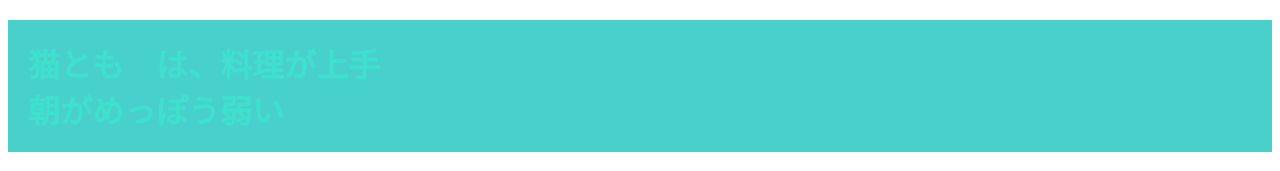
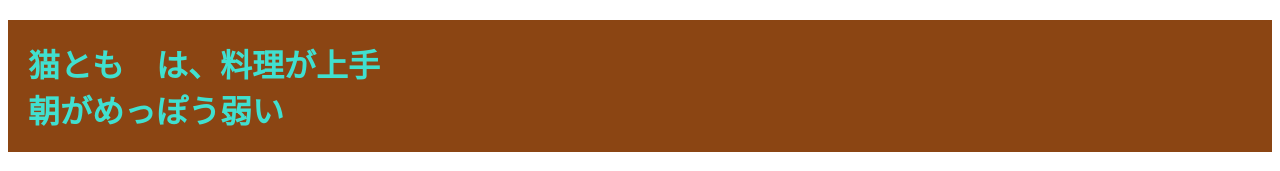
Before and after one commit to MACHAICE/CATTEA, a plain HTML site: page index.html in a window 1280 px wide. Shown: the part 482-653 px from the top of the page. Drawn offline with Linux system fonts and the light colour scheme; grey boxes are pictures that could not be loaded.

Commit message:
Update stylesheet.css

```diff
--- a/stylesheet.css
+++ b/stylesheet.css
@@ -30,7 +30,7 @@
   font-size：45px;
   letter-spacing：5px;
   color: #40E0D0;
-  background-color: #48D1CC;
+  background-color: #8B4513 ;
   padding: 20px;
 }
 
```
